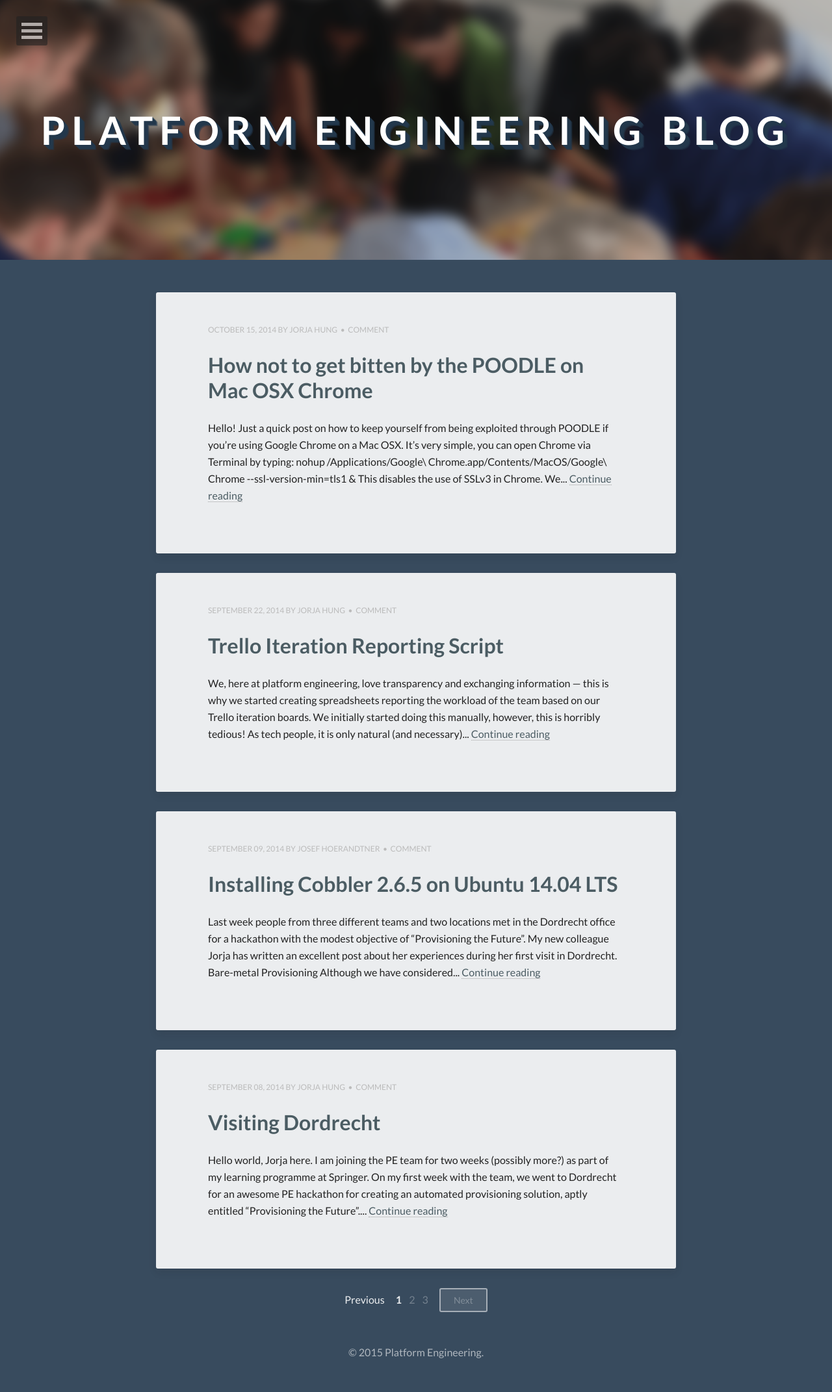
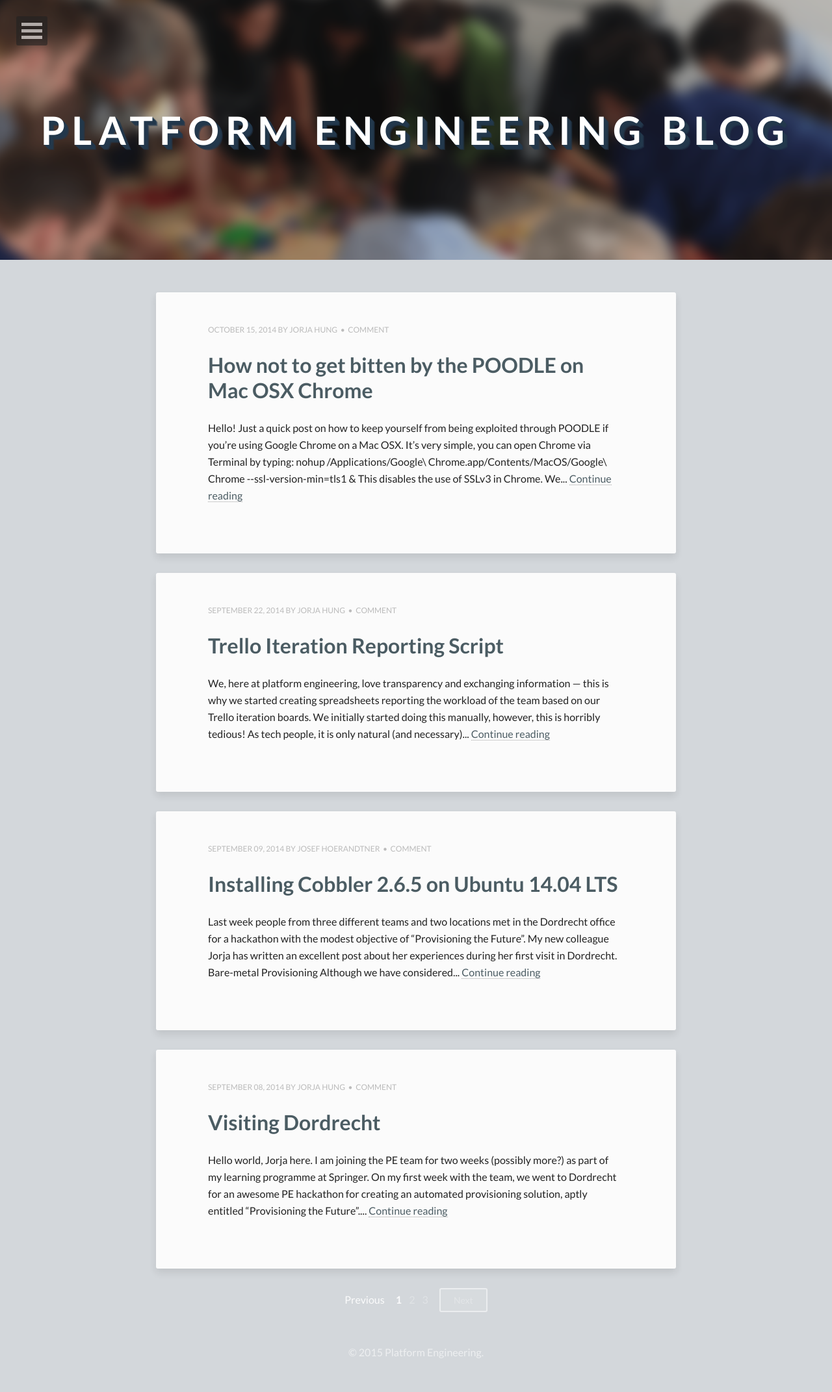
Before and after one commit to keymon/springerpe.github.io, a Jekyll site: the page built from index.html, in a window 1280 px wide. Shown: the whole page at 65% size. Built offline with Jekyll 4.4.1, drawn with Linux system fonts in a browser that asks for light colours; nearby versions of some CDN libraries; the list of posts is cut into pages by our own code.

Commit message:
Changed background color

```diff
--- a/assets/css/overrides.css
+++ b/assets/css/overrides.css
@@ -46,7 +46,7 @@
 }
 
 body {
-	background-color: rgba(35, 56, 77, 0.9);
+	background-color: rgba(35, 56, 77, 0.2);
 }
 
 a{
```
